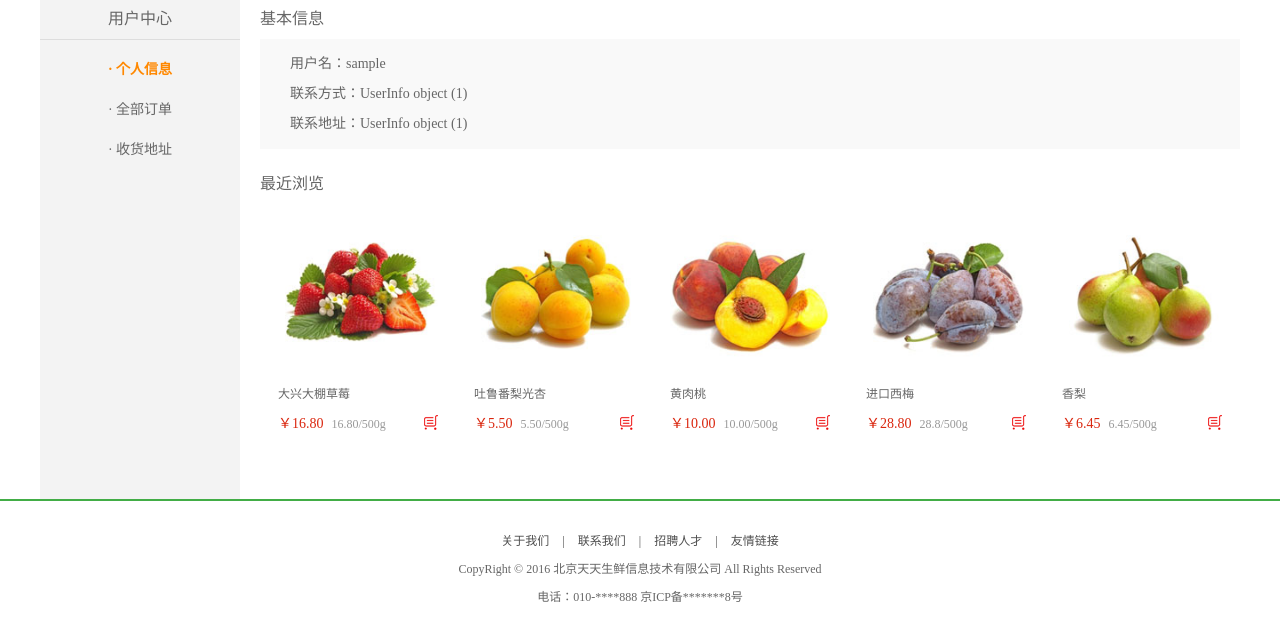
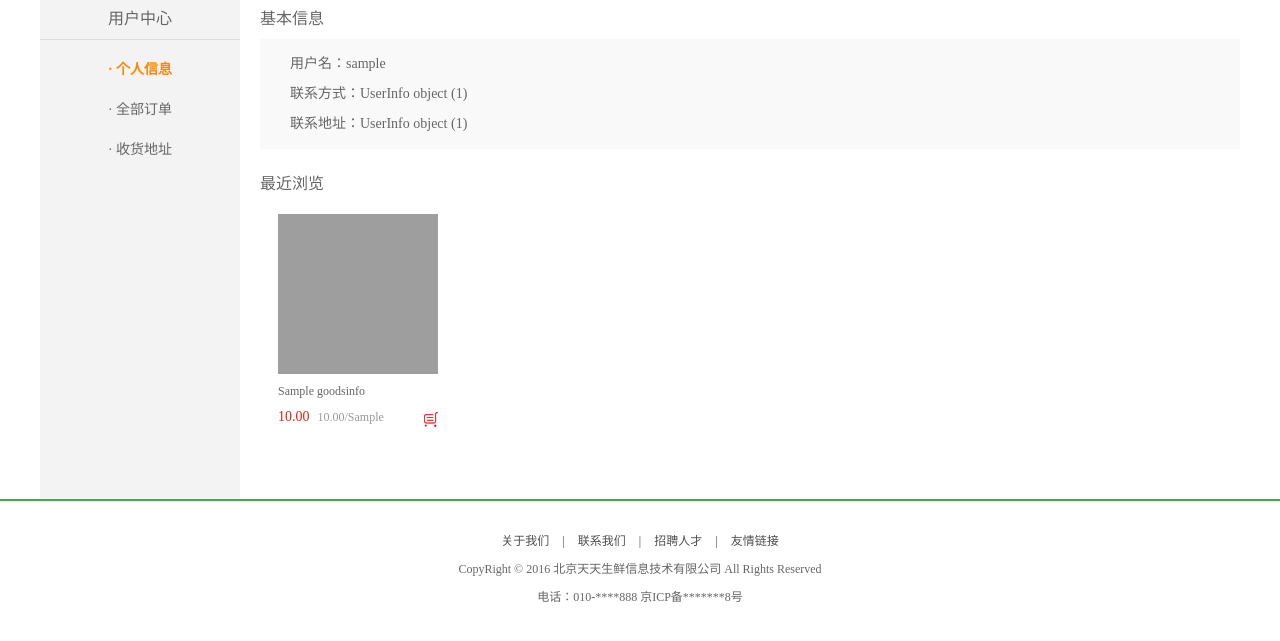
Before and after one commit to InformationX/dailyfresh, a Django app: template dailyfresh/templates/df_user/user_center_info.html in a window 1280 px wide. Shown: the part 146-787 px from the top of the page. Run offline with Django 3.2, Linux system fonts and the light colour scheme; tables that the repository leaves empty hold one stand-in row (values such as "Sample post"); the template is opened without the code that fills it: values that come from a table or form of the project are taken from there, most other values are stand-ins (such as "Sample title", 1, 10 or a date in 2020); grey boxes are pictures that could not be loaded.

Commit message:
用户中心_浏览历史记录

```diff
--- a/dailyfresh/templates/df_goods/list.html
+++ b/dailyfresh/templates/df_goods/list.html
@@ -90,7 +90,7 @@
 		</div>
 
 		<div class="r_wrap fr clearfix">
-			<div class="sort_bar">
+			<div class="sort_bar ">
                 <a href="/list{{ typeinfo.id }}_1_1/">
                     {% if sort == '1' %}
 {#                        class="active"#}
@@ -98,7 +98,7 @@
                 默认</a>
                 <a href="/list{{ typeinfo.id }}_1_2">
                     {% if sort == '2' %}
-{#                    class="active"#}
+                    class="active"
                     {% endif %}
                 价格</a>
                 <a href="/list{{ typeinfo.id }}_1_3">
--- a/dailyfresh/templates/df_user/user_center_info.html
+++ b/dailyfresh/templates/df_user/user_center_info.html
@@ -57,55 +57,17 @@
 				<h3 class="common_title2">最近浏览</h3>
             <div class="has_view_list">
                 <ul class="goods_type_list clearfix">
+                    {% for goods in goods_list %}
                         <li>
-					<a href="detail.html"><img src="/static/images/goods/goods003.jpg"></a>
-					<h4><a href="detail.html">大兴大棚草莓</a></h4>
+                            <a href="/{{goods.id}}/"><img src="/upload/{{goods.goods_pic}}/"></a>
+                            <h4><a href="/{{goods.id}}/">{{goods.goods_title}}</a></h4>
                             <div class="operate">
-						<span class="prize">￥16.80</span>
-						<span class="unit">16.80/500g</span>
+                                <span class="prize">{{goods.goods_price}}</span>
+                                <span class="unit">{{goods.goods_price}}/{{goods.goods_unit}}</span>
                                 <a href="#" class="add_goods" title="加入购物车"></a>
                             </div>
                         </li>
-
-				<li>
-					<a href="#"><img src="/static/images/goods/goods004.jpg"></a>
-					<h4><a href="#">吐鲁番梨光杏</a></h4>
-					<div class="operate">
-						<span class="prize">￥5.50</span>
-						<span class="unit">5.50/500g</span>
-						<a href="#" class="add_goods" title="加入购物车"></a>
-					</div>
-				</li>
-
-				<li>
-					<a href="#"><img src="/static/images/goods/goods005.jpg"></a>
-					<h4><a href="#">黄肉桃</a></h4>
-					<div class="operate">
-						<span class="prize">￥10.00</span>
-						<span class="unit">10.00/500g</span>
-						<a href="#" class="add_goods" title="加入购物车"></a>
-					</div>
-				</li>
-
-				<li>
-					<a href="#"><img src="/static/images/goods/goods006.jpg"></a>
-					<h4><a href="#">进口西梅</a></h4>
-					<div class="operate">
-						<span class="prize">￥28.80</span>
-						<span class="unit">28.8/500g</span>
-						<a href="#" class="add_goods" title="加入购物车"></a>
-					</div>
-				</li>
-
-				<li>
-					<a href="#"><img src="/static/images/goods/goods007.jpg"></a>
-					<h4><a href="#">香梨</a></h4>
-					<div class="operate">
-						<span class="prize">￥6.45</span>
-						<span class="unit">6.45/500g</span>
-						<a href="#" class="add_goods" title="加入购物车"></a>
-					</div>
-				</li>
+                    {% endfor %}
                 </ul>
             </div>
 		</div>
```
Also changed, not shown: dailyfresh/df_goods/views.py (+20 -1 lines). Lines whose indentation alone changed are shown as unchanged.
